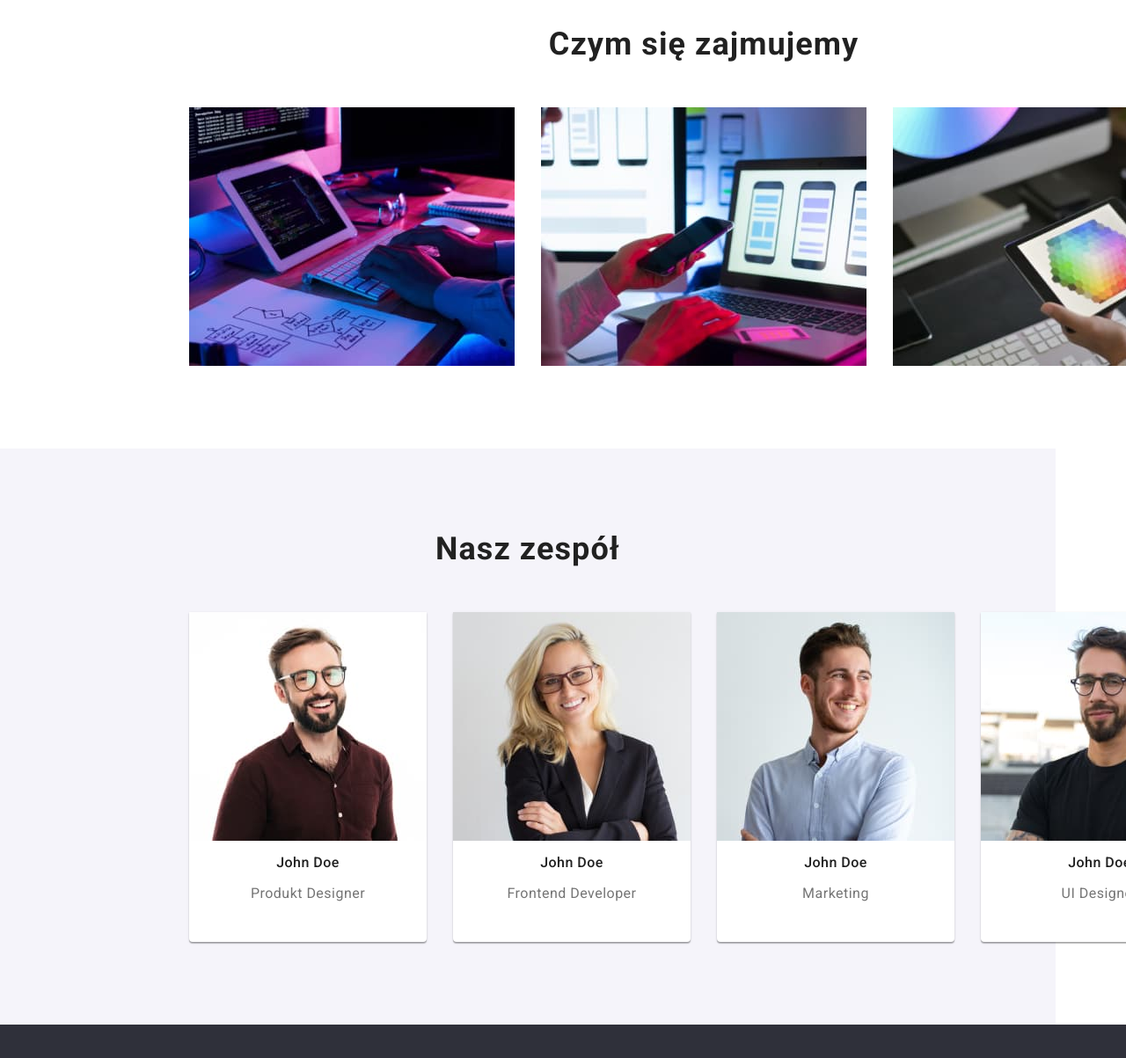
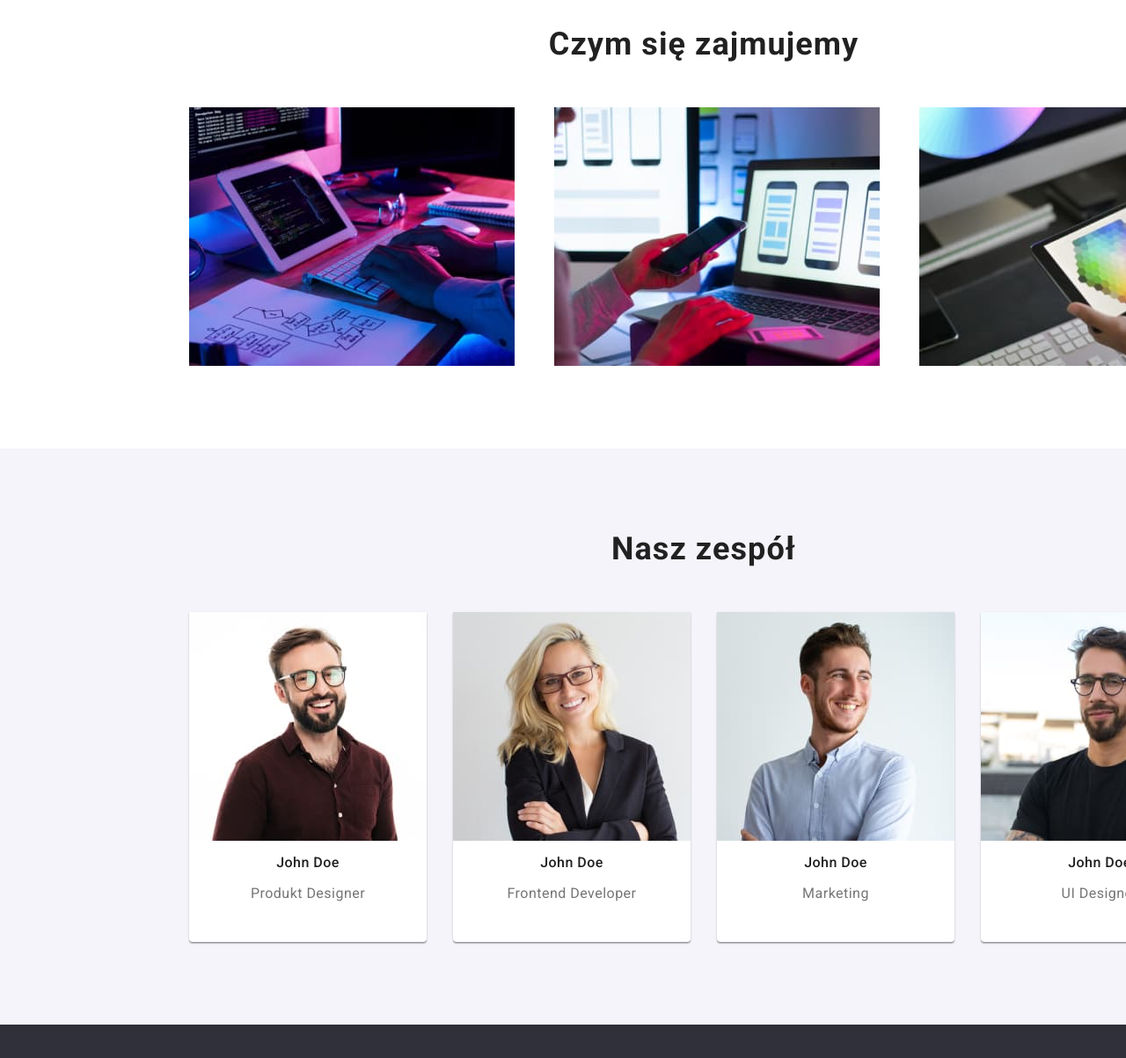
Before and after one commit to LadyAlicja/goit-markup-hw-03, a plain HTML site: page index.html in a window 1280 px wide. Shown: the part 1140-2343 px from the top of the page at 88% size. Drawn offline with Linux system fonts and the light colour scheme.

Commit message:
update files

```diff
--- a/index.html
+++ b/index.html
@@ -97,7 +97,7 @@
 
       <div class="container section-main-page section">
         <h2 class="what-we-do-text">Czym się zajmujemy</h2>
-        <ul class="list-no-style what-we-do-list">
+        <ul class="list-no-style what-we-do-list container">
           <li>
             <figure>
               <img
@@ -131,7 +131,7 @@
         </ul>
       </div>
 
-      <div class="container section our-team">
+      <div class="section our-team">
         <h2 class="what-we-do-text">Nasz zespół</h2>
 
         <ul class="list-no-style our-team-list">
```
